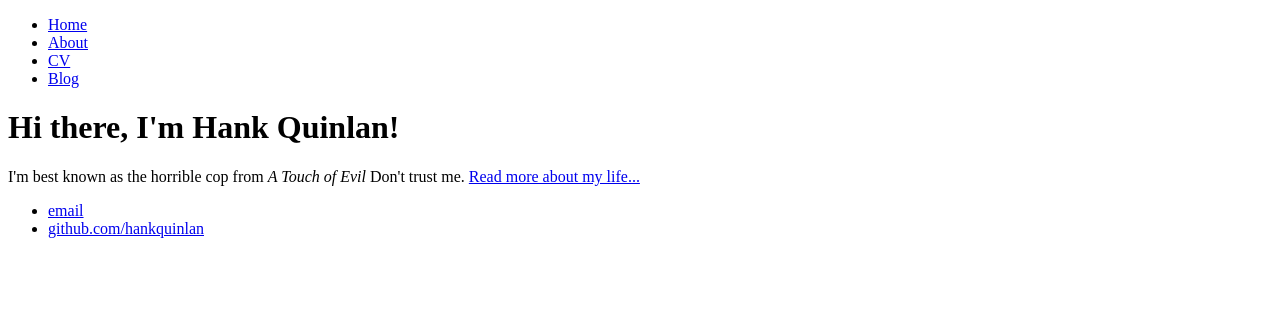
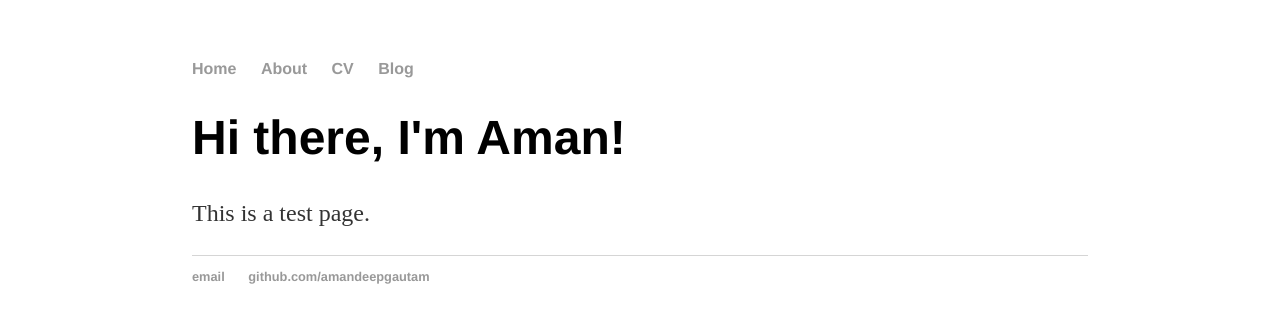
Before and after one commit to amandeepgautam/amandeepgautam.github.io, a plain HTML site: page index.html in a window 1280 px wide. Drawn offline with Linux system fonts and the light colour scheme.

Commit message:
Update index.html

```diff
--- a/index.html
+++ b/index.html
@@ -1,7 +1,9 @@
 <!DOCTYPE html>
 <html>
 	<head>
-		<title>Hank Quinlan, Horrible Cop</title>
+		<title>Amandeep Gautam</title>
+		<!-- link to main stylesheet -->
+		<link rel="stylesheet" type="text/css" href="/css/main.css">
 	</head>
 	<body>
 		<nav>
@@ -14,14 +16,14 @@
 		</nav>
 		<div class="container">
     		<div class="blurb">
-        		<h1>Hi there, I'm Hank Quinlan!</h1>
-				<p>I'm best known as the horrible cop from <em>A Touch of Evil</em> Don't trust me. <a href="/about">Read more about my life...</a></p>
+        		<h1>Hi there, I'm Aman!</h1>
+				<p>This is a test page.</p>
     		</div><!-- /.blurb -->
 		</div><!-- /.container -->
 		<footer>
     		<ul>
-        		<li><a href="mailto:hankquinlanhub@gmail.com">email</a></li>
-        		<li><a href="https://github.com/hankquinlan">github.com/hankquinlan</a></li>
+        		<li><a href="mailto:amandeepgautam5@gmail.com">email</a></li>
+        		<li><a href="https://github.com/amandeepgautam">github.com/amandeepgautam</a></li>
 			</ul>
 		</footer>
 	</body>
```
